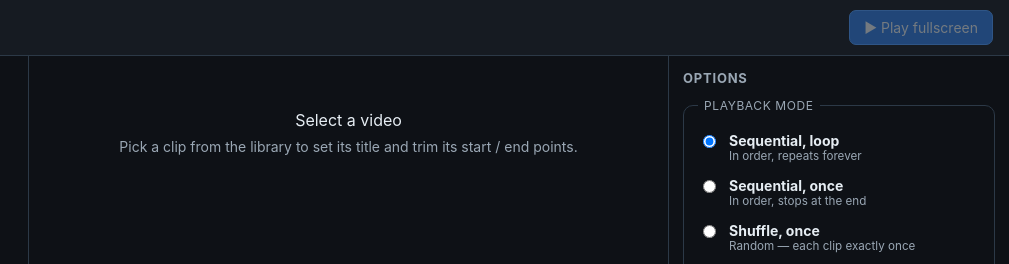
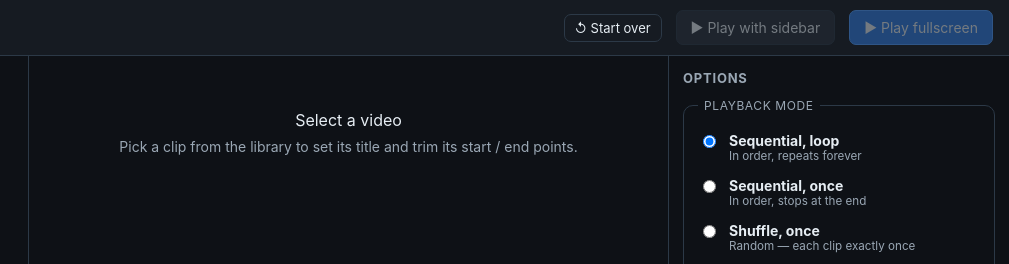
Before and after one commit to rueichechang/uist_video_viewer, a website with bundled scripts: page index.html in a window 1280 px wide. Shown: the top 264 px of the page, 271-1280 px from the left. Built offline with nearby package versions, Linux system fonts and the light colour scheme; files whose address does not match are found by name.

Commit message:
feat(ui): add Play-with-sidebar + Start-over buttons and theater CSS
Co-Authored-By: Claude Opus 4.8 (1M context) <noreply@anthropic.com>

```diff
--- a/index.html
+++ b/index.html
@@ -27,6 +27,10 @@
           <span class="saved-indicator__text">Saved</span>
         </span>
         <span id="sessionSummary" class="appbar__summary" aria-live="polite"></span>
+        <button id="startOverBtn" class="btn btn--ghost btn--sm" type="button" hidden
+                aria-label="Forget the resume point and start the showreel over">↺ Start over</button>
+        <button id="playSidebarBtn" class="btn" type="button" disabled
+                aria-describedby="playBlockers">▶ Play with sidebar</button>
         <button id="playBtn" class="btn btn--primary" type="button" disabled
                 aria-describedby="playBlockers">
           ▶ Play fullscreen
--- a/styles.css
+++ b/styles.css
@@ -341,6 +341,9 @@ kbd {
   background: #000;
   overflow: hidden;
 }
+/* Theater mode: keep the 300px Library column visible on the left. */
+.player--theater { left: 300px; }
+@media (max-width: 900px) { .player--theater { left: 0; } }
 .player__video {
   position: absolute; inset: 0;
   width: 100%; height: 100%;
```
